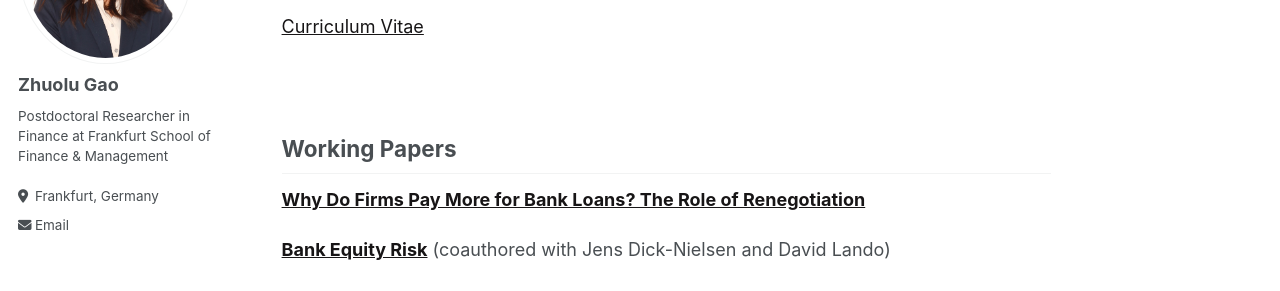
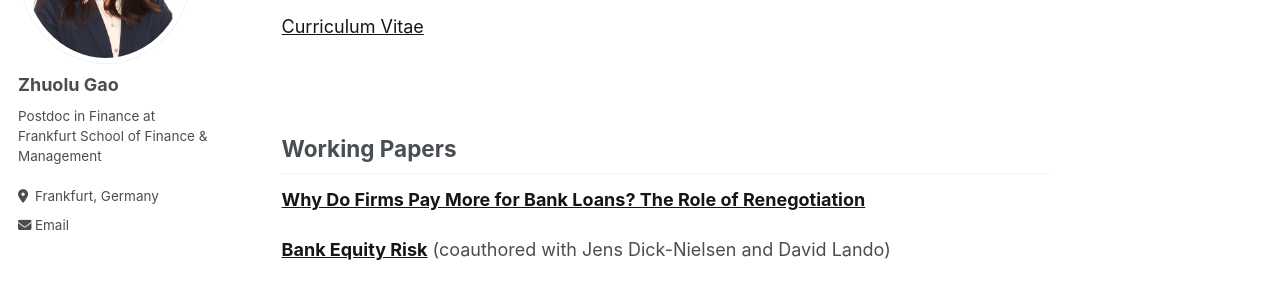
Before and after one commit to zhuolugao/zhuolugao.github.io, a Jekyll site: the page built from _pages/about.md, in a window 1280 px wide. Shown: the part 235-526 px from the top of the page. Built offline with Jekyll 4.4.1, drawn with Linux system fonts in a browser that asks for light colours.

Commit message:
Update _config.yml

```diff
--- a/_config.yml
+++ b/_config.yml
@@ -24,7 +24,7 @@ author:
   avatar           : "zhuolu.jpg"
   name             : "Zhuolu Gao"
   pronouns         : # example: "she/her"
-  bio              : "Postdoctoral Researcher in Finance at Frankfurt School of Finance & Management"
+  bio              : "Postdoc in Finance at Frankfurt School of Finance & Management"
   location         : "Frankfurt, Germany"
   # employer         : "Red Brick University"
   uri              : # URL
```
